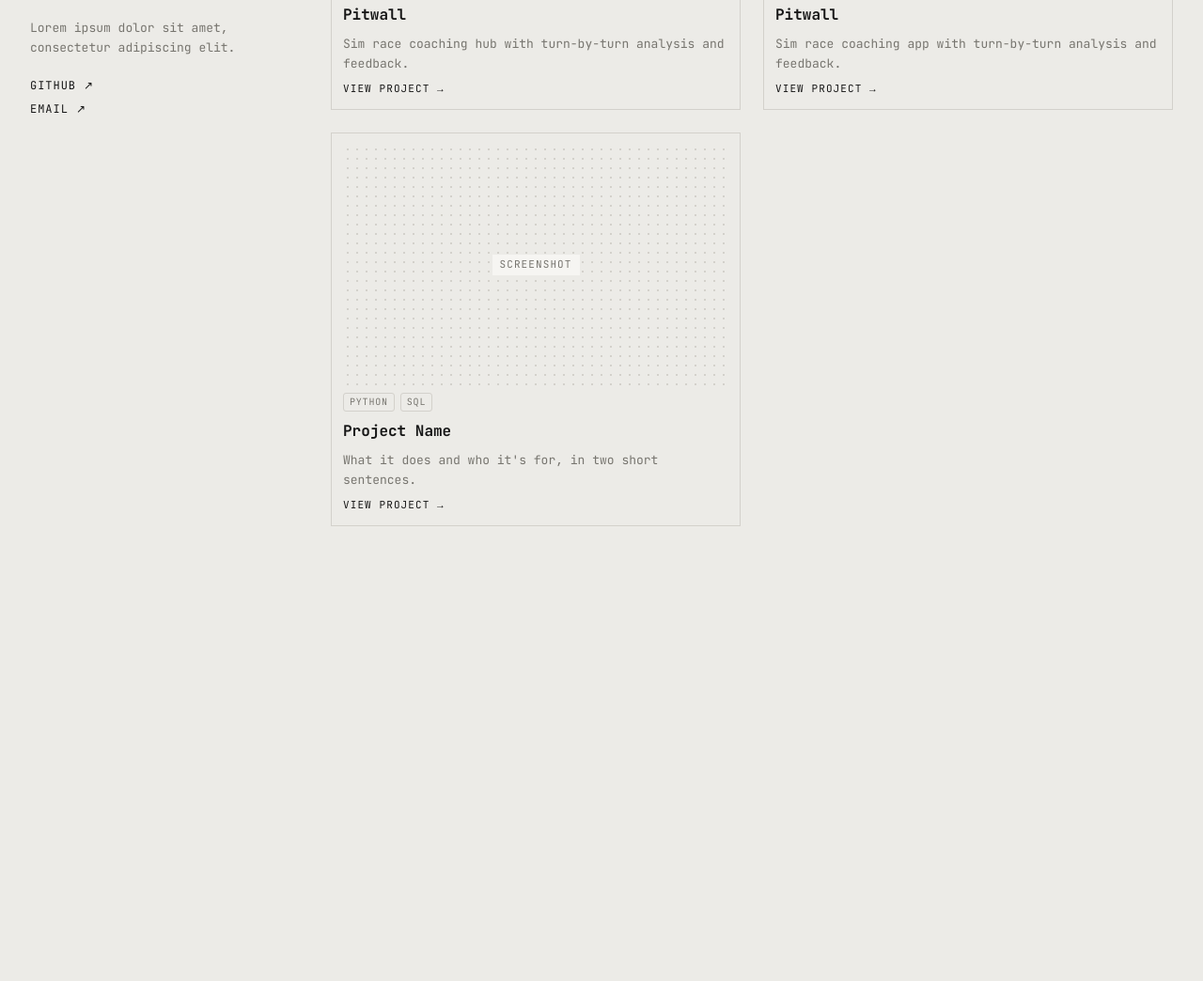
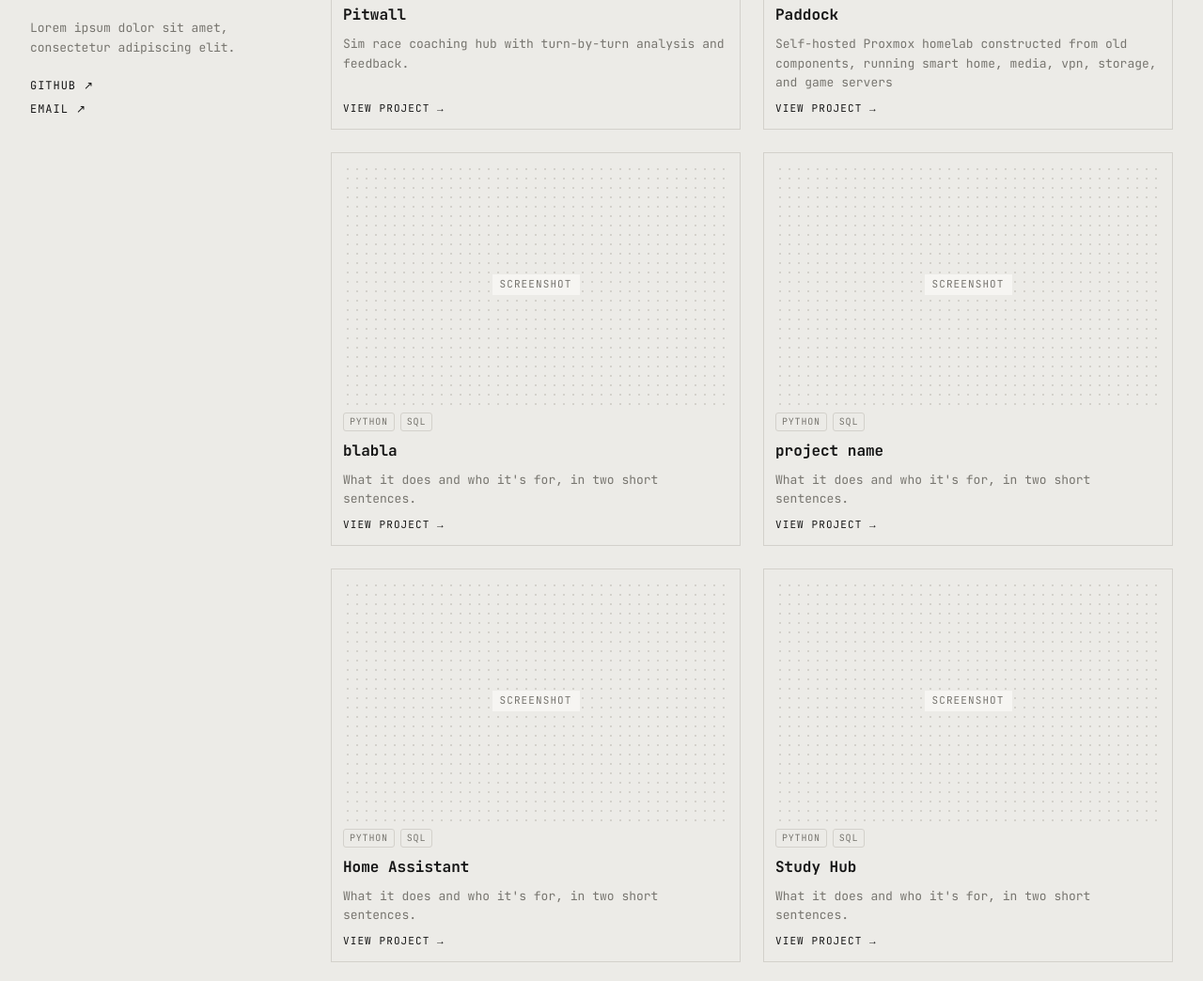
Before and after one commit to StaunchLemur29/portfolio, a plain HTML site: page projects.html in a window 1280 px wide. Shown: the part 642-1686 px from the top of the page at 94% size. Before the commit the page ends 1282 px from the top, so only its background shows below. Drawn offline with Linux system fonts and the light colour scheme; a web font is replaced by a local one.

Commit message:
added projects to projects.html and added paddock-thumbnail.png to images folder

```diff
--- a/projects.html
+++ b/projects.html
@@ -29,7 +29,7 @@
         <section class="hero">
             <p class="label">projects / 03</p>
             <h1>Projects</h1>
-            <p class="description">A selection of my software projects, including webpages, scripts, and applications I've built.</p>
+            <p class="description">A selection of my mostly open source software projects, including webpages, scripts, and applications I've built.</p>
         </section>
         <div class="grid">
             <article class="project">
@@ -44,13 +44,13 @@
                 <a href="https://github.com/StaunchLemur29/Pitwall" class="more">VIEW PROJECT →</a>
             </article>
             <article class="project">
-                <div class="thumb"><span>SCREENSHOT</span></div>
+                <img class="thumb" src="images/paddock-thumbnail.png" alt="Dashboard displaying analysis alongside a live session">
                 <div class="meta">
                     <span class="tag">Python</span>
                     <span class="tag">SQL</span>
                 </div>
-                <h3>Pitwall</h3>
-                <p>Sim race coaching app with turn-by-turn analysis and feedback.</p>
+                <h3>Paddock</h3>
+                <p>Self-hosted Proxmox homelab constructed from old components, running smart home, media, vpn, storage, and game servers</p>
                 <a href="#" class="more">VIEW PROJECT →</a>
             </article>
             <article class="project">
@@ -59,7 +59,37 @@
                     <span class="tag">Python</span>
                     <span class="tag">SQL</span>
                 </div>
-                <h3>Project Name</h3>
+                <h3>blabla</h3>
+                <p>What it does and who it's for, in two short sentences.</p>
+                <a href="#" class="more">VIEW PROJECT →</a>
+            </article>
+            <article class="project">
+                <div class="thumb"><span>SCREENSHOT</span></div>
+                <div class="meta">
+                    <span class="tag">Python</span>
+                    <span class="tag">SQL</span>
+                </div>
+                <h3>project name</h3>
+                <p>What it does and who it's for, in two short sentences.</p>
+                <a href="#" class="more">VIEW PROJECT →</a>
+            </article>
+            <article class="project">
+                <div class="thumb"><span>SCREENSHOT</span></div>
+                <div class="meta">
+                    <span class="tag">Python</span>
+                    <span class="tag">SQL</span>
+                </div>
+                <h3>Home Assistant</h3>
+                <p>What it does and who it's for, in two short sentences.</p>
+                <a href="#" class="more">VIEW PROJECT →</a>
+            </article>
+            <article class="project">
+                <div class="thumb"><span>SCREENSHOT</span></div>
+                <div class="meta">
+                    <span class="tag">Python</span>
+                    <span class="tag">SQL</span>
+                </div>
+                <h3>Study Hub</h3>
                 <p>What it does and who it's for, in two short sentences.</p>
                 <a href="#" class="more">VIEW PROJECT →</a>
             </article>
```
Also changed, not shown: design.html (+4 -4 lines), images/paddock-thumbnail.png (added).
